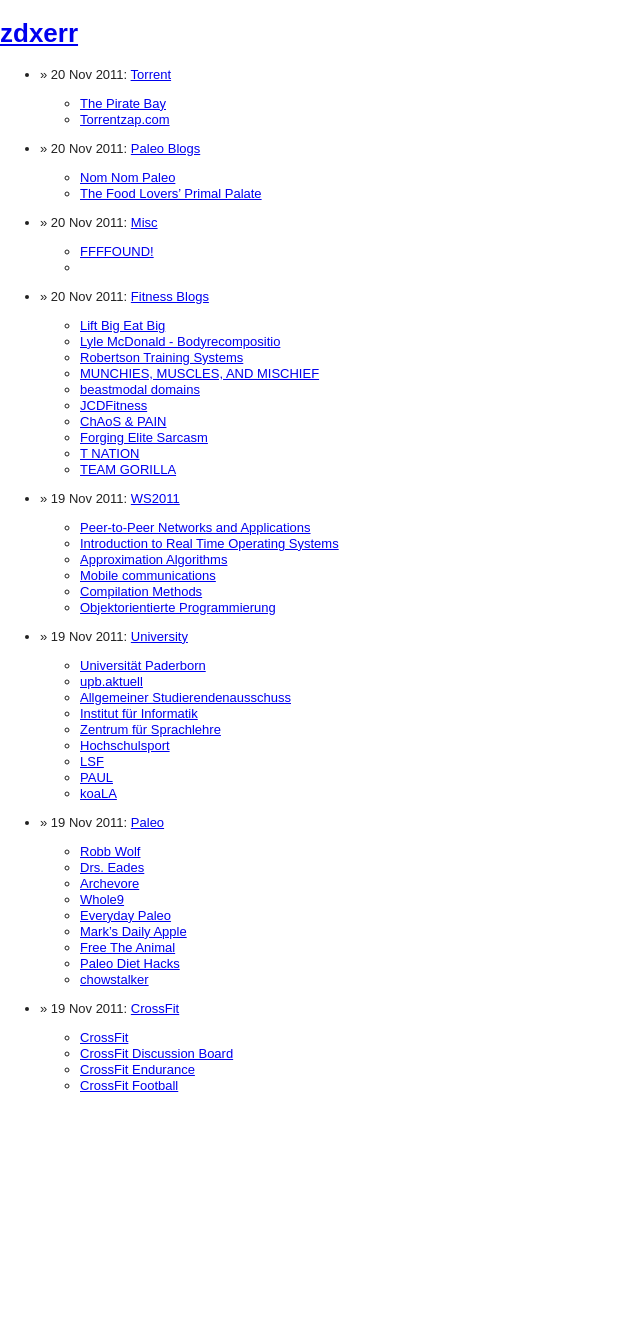
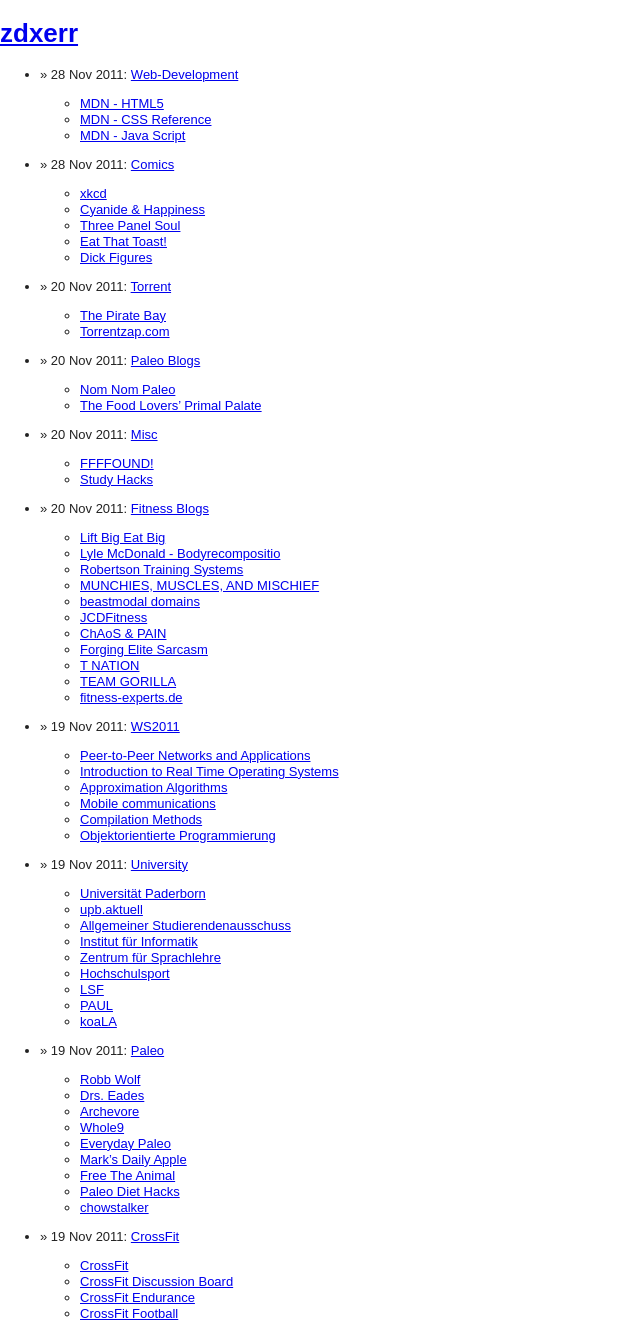
Before and after one commit to zdxerr/zdxerr.github.com, a Jekyll site: the page built from links.html, in a window 1280 px wide. Shown: the whole page, without its empty margins (0-640 px from the left). Built offline with Jekyll 4.4.1, drawn with Linux system fonts in a browser that asks for light colours; nearby versions of some CDN libraries; Markdown is read by kramdown in place of the engine named in the settings; before the commit the page ends 1107 px from its top, so only the background shows below that.

Commit message:
Added some links.

```diff
--- a/_posts/2011-11-20-fitness-blogs.markdown
+++ b/_posts/2011-11-20-fitness-blogs.markdown
@@ -14,3 +14,4 @@
 - [Forging Elite Sarcasm](http://www.forgingelitesarcasm.com/)
 - [T NATION](http://www.t-nation.com/)
 - [TEAM GORILLA](http://wildgorillaman.blogspot.com/)
+- [fitness-experts.de](http://fitness-experts.de/)
--- a/_posts/2011-11-20-misc.markdown
+++ b/_posts/2011-11-20-misc.markdown
@@ -5,4 +5,4 @@
 ---
 
 - [FFFFOUND!](http://ffffound.com/)
-- []()
+- [Study Hacks](http://calnewport.com/blog/)
--- /dev/null
+++ b/_posts/2011-11-28-comics.markdown
@@ -0,0 +1,11 @@
+---
+layout: post
+title: Comics
+categories: [links, commics, fun]
+---
+
+- [xkcd](http://xkcd.com/)
+- [Cyanide & Happiness](http://www.explosm.net/comics/)
+- [Three Panel Soul](http://threepanelsoul.com/)
+- [Eat That Toast!](http://eatthattoast.com/)
+- [Dick Figures](http://www.youtube.com/show/dickfigures)
--- /dev/null
+++ b/_posts/2011-11-28-web-development.markdown
@@ -0,0 +1,9 @@
+---
+layout: post
+title: Web-Development
+categories: [links, development, web]
+---
+
+- [MDN - HTML5](https://developer.mozilla.org/en/HTML/HTML5)
+- [MDN - CSS Reference](https://developer.mozilla.org/en/CSS/CSS_Reference)
+- [MDN - Java Script](https://developer.mozilla.org/en/JavaScript)
```
